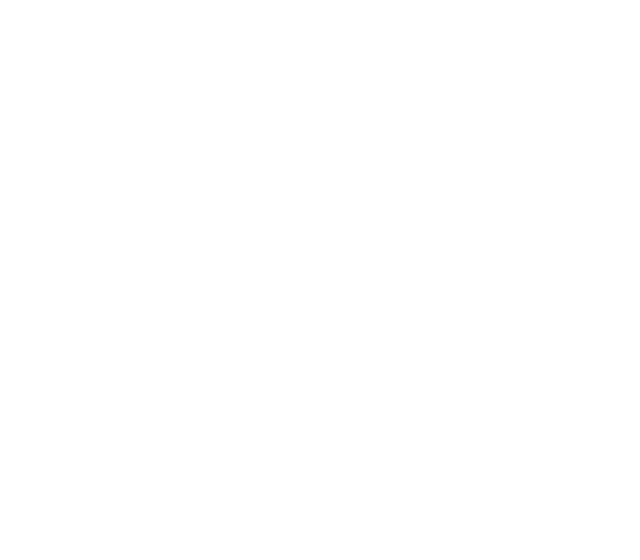
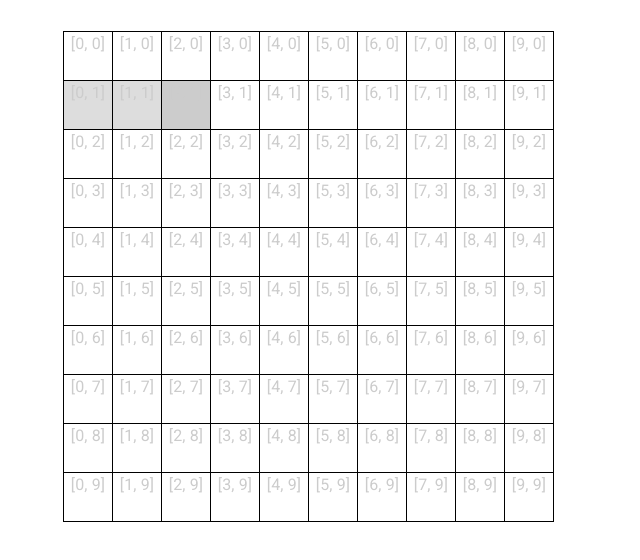
Before and after one commit to darekfrynas/snake, a React (Vite) app: page / in a window 1280 px wide. Shown: the top 560 px of the page, without its empty margins (0-640 px from the left). Built offline with nearby package versions, Linux system fonts and the light colour scheme.

Commit message:
feat: Render board and snake, add basic snake movement

```diff
--- a/src/app.tsx
+++ b/src/app.tsx
@@ -1,9 +1,15 @@
 import CssBaseline from "@mui/material/CssBaseline";
+import { Board } from "./modules/board/Board";
+import { Container } from "@mui/material";
 
 const App = () => {
   return (
     <>
       <CssBaseline />
+
+      <Container maxWidth="lg" sx={{ pt: 4 }}>
+        <Board width={10} height={10} />
+      </Container>
     </>
   );
 };
--- a/src/main.tsx
+++ b/src/main.tsx
@@ -1,6 +1,6 @@
 import React from "react";
 import ReactDOM from "react-dom/client";
-import App from "./app.tsx";
+import App from "./App.tsx";
 
 import "@fontsource/roboto/300.css";
 import "@fontsource/roboto/400.css";
--- /dev/null
+++ b/src/modules/board/Board.tsx
@@ -0,0 +1,37 @@
+import { Box } from "@mui/material";
+import { useMemo } from "react";
+import { Cell } from "./Cell";
+import { SnakeController } from "../snake/SnakeController";
+
+type BoardProps = {
+  width: number;
+  height: number;
+};
+
+export const Board: React.FC<BoardProps> = ({ width, height }) => {
+  const boardRows = useMemo(() => {
+    return [...Array(height).keys()];
+  }, [height]);
+
+  const boardColumns = useMemo(() => {
+    return [...Array(width).keys()];
+  }, [width]);
+
+  return (
+    <SnakeController>
+      <Box>
+        {boardRows.map((positionY) => (
+          <Box key={positionY}>
+            {boardColumns.map((positionX) => (
+              <Cell
+                positionX={positionX}
+                positionY={positionY}
+                key={`${positionY}-${positionX}`}
+              />
+            ))}
+          </Box>
+        ))}
+      </Box>
+    </SnakeController>
+  );
+};
--- /dev/null
+++ b/src/modules/board/Cell.tsx
@@ -0,0 +1,58 @@
+import { Box } from "@mui/material";
+import { useSnakeContext } from "../snake/Snake.context";
+import { useMemo } from "react";
+
+type CellProps = {
+  positionX: number;
+  positionY: number;
+};
+
+export const Cell: React.FC<CellProps> = ({ positionX, positionY }) => {
+  const { body: snakeBody } = useSnakeContext();
+
+  const snakeBodyPartIndexOverThisCell = useMemo(() => {
+    return snakeBody.findIndex(
+      (snakeFragment) =>
+        snakeFragment.x === positionX && snakeFragment.y === positionY,
+    );
+  }, [positionX, positionY, snakeBody]);
+
+  const isSnakeHead = useMemo(() => {
+    return snakeBodyPartIndexOverThisCell === 0;
+  }, [snakeBodyPartIndexOverThisCell]);
+
+  const isSnakeBody = useMemo(() => {
+    return snakeBodyPartIndexOverThisCell > 0;
+  }, [snakeBodyPartIndexOverThisCell]);
+
+  const cellColor = useMemo(() => {
+    if (isSnakeHead) {
+      return "#ccc";
+    }
+
+    if (isSnakeBody) {
+      return "#ddd";
+    }
+
+    return "#fff";
+  }, [isSnakeBody, isSnakeHead]);
+
+  return (
+    <Box
+      sx={{
+        display: "inline-block",
+        width: "50px",
+        height: "50px",
+        border: "1px solid black",
+        ml: "-1px",
+        mt: "-1px",
+        textAlign: "center",
+        color: "#ccc",
+        fontSize: "16px",
+        background: cellColor,
+      }}
+    >
+      [{positionX}, {positionY}]
+    </Box>
+  );
+};
--- /dev/null
+++ b/src/modules/snake/Snake.context.tsx
@@ -0,0 +1,11 @@
+import * as React from "react";
+import { SnakeBody } from "./types";
+
+type SnakeContextType = {
+  body: SnakeBody;
+};
+export const SnakeContext = React.createContext<SnakeContextType>({ body: [] });
+
+export const useSnakeContext = () => {
+  return React.useContext(SnakeContext);
+};
--- /dev/null
+++ b/src/modules/snake/SnakeController.tsx
@@ -0,0 +1,89 @@
+import { useCallback, useEffect, useState } from "react";
+import { SnakeContext } from "./Snake.context";
+import { SnakeBody } from "./types";
+
+type SnakeController = {
+  children: React.ReactNode;
+};
+
+export const SnakeController: React.FC<SnakeController> = ({ children }) => {
+  const [snakeBody, setSnakeBody] = useState<SnakeBody>([
+    { x: 2, y: 1 },
+    { x: 1, y: 1 },
+    { x: 0, y: 1 },
+    { x: -1, y: 1 },
+    { x: -2, y: 1 },
+    { x: -3, y: 1 },
+  ]);
+
+  const moveUp = useCallback(() => {
+    setSnakeBody((prevSnakeBody) => {
+      const snakeHead = prevSnakeBody[0];
+      const newHead = { y: snakeHead.y - 1, x: snakeHead.x };
+      const newTail = prevSnakeBody.slice(0, -1);
+      return [newHead, ...newTail];
+    });
+  }, []);
+
+  const moveDown = useCallback(() => {
+    setSnakeBody((prevSnakeBody) => {
+      const snakeHead = prevSnakeBody[0];
+      const newHead = { y: snakeHead.y + 1, x: snakeHead.x };
+      const newTail = prevSnakeBody.slice(0, -1);
+      return [newHead, ...newTail];
+    });
+  }, []);
+
+  const moveRight = useCallback(() => {
+    setSnakeBody((prevSnakeBody) => {
+      const snakeHead = prevSnakeBody[0];
+      const newHead = { y: snakeHead.y, x: snakeHead.x + 1 };
+      const newTail = prevSnakeBody.slice(0, -1);
+      return [newHead, ...newTail];
+    });
+  }, []);
+
+  const moveLeft = useCallback(() => {
+    setSnakeBody((prevSnakeBody) => {
+      const snakeHead = prevSnakeBody[0];
+      const newHead = { y: snakeHead.y, x: snakeHead.x - 1 };
+      const newTail = prevSnakeBody.slice(0, -1);
+      return [newHead, ...newTail];
+    });
+  }, []);
+
+  const onKeyDown = useCallback((event: KeyboardEvent) => {
+    switch (event.key) {
+      case "ArrowUp": {
+        moveUp();
+        break;
+      }
+      case "ArrowDown": {
+        moveDown();
+        break;
+      }
+      case "ArrowRight": {
+        moveRight();
+        break;
+      }
+      case "ArrowLeft": {
+        moveLeft();
+        break;
+      }
+    }
+  }, [moveDown, moveLeft, moveRight, moveUp]);
+
+  useEffect(() => {
+    window.addEventListener("keydown", onKeyDown);
+
+    return () => {
+      window.removeEventListener("keydown", onKeyDown);
+    };
+  }, [onKeyDown]);
+
+  return (
+    <SnakeContext.Provider value={{ body: snakeBody }}>
+      {children}
+    </SnakeContext.Provider>
+  );
+};
--- /dev/null
+++ b/src/modules/snake/types.ts
@@ -0,0 +1 @@
+export type SnakeBody = Array<{ x: number; y: number }>;
```
